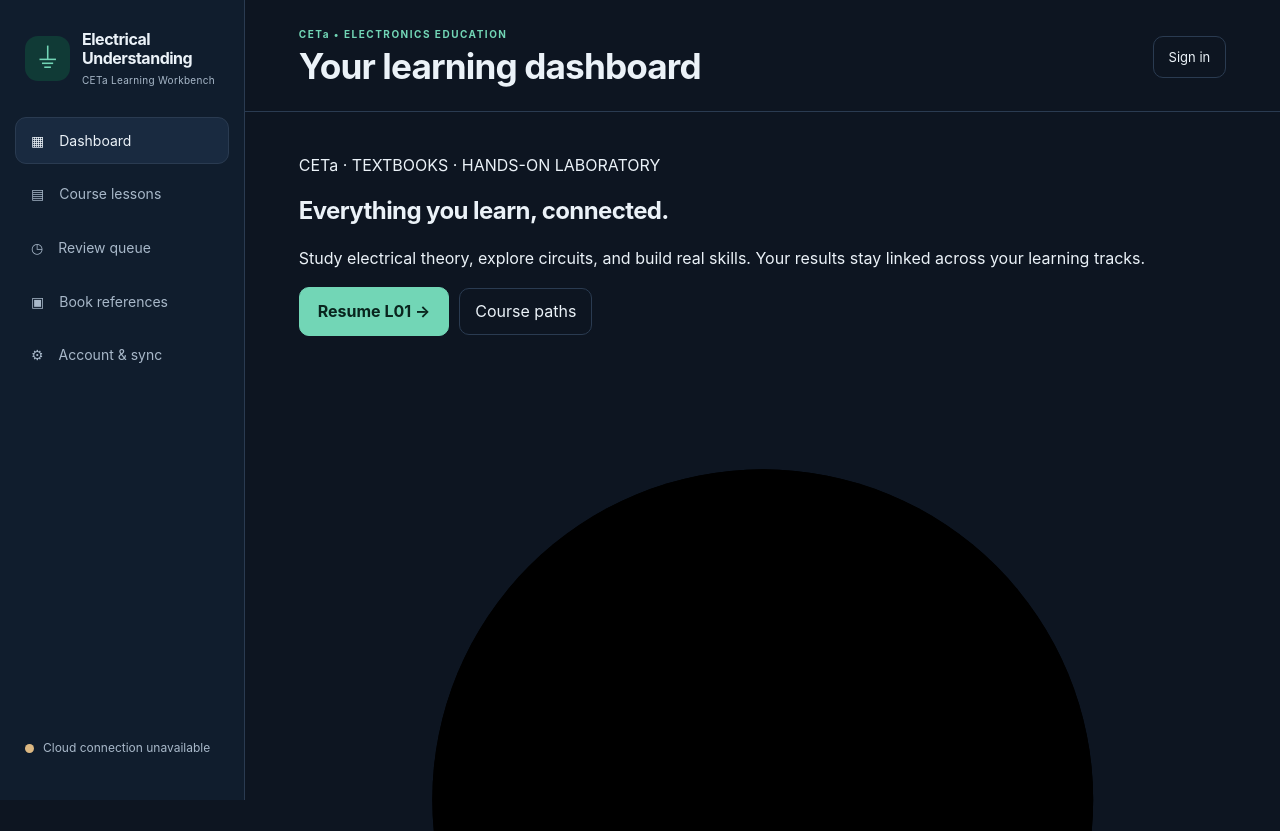
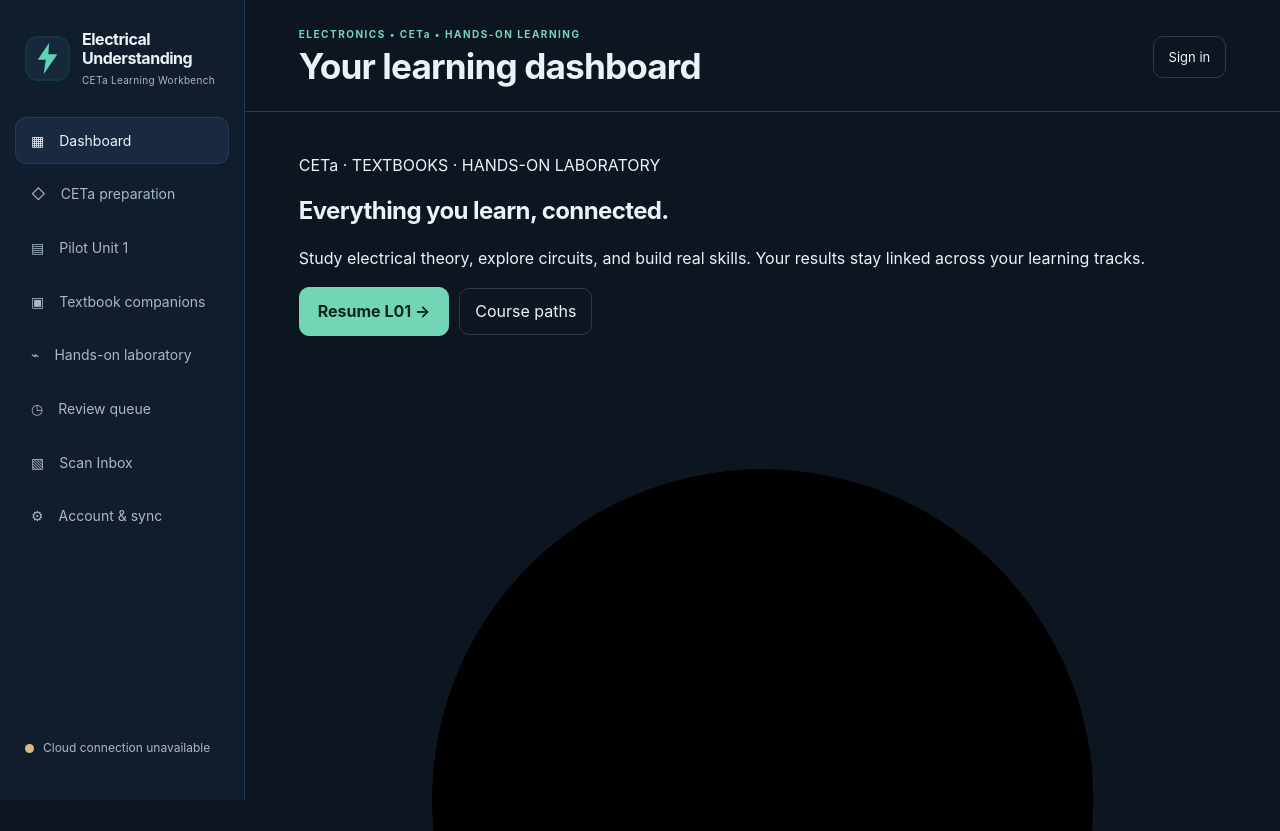
Before and after one commit to TheAmazingBaha2/electrical-understanding, a plain HTML site: page index.html in a window 1280 px wide. Shown: the top 831 px of the page. Drawn offline with Linux system fonts and the light colour scheme; a script that the page names is missing.

Commit message:
Add three-track navigation and yellow lightning brand to site shell

```diff
--- a/index.html
+++ b/index.html
@@ -3,10 +3,10 @@
 <head>
   <meta charset="utf-8">
   <meta name="viewport" content="width=device-width, initial-scale=1">
-  <meta name="theme-color" content="#121d2d">
-  <meta name="description" content="Electrical Understanding — CETa prep, circuit concepts, practical problems and spaced reviews.">
-  <title>Electrical Understanding · CETa Workbench</title>
-  <link rel="icon" href="./icon.svg" type="image/svg+xml">
+  <meta name="theme-color" content="#101B2A">
+  <meta name="description" content="Electrical Understanding — CETa course, textbook companions, hands-on laboratory, study progress and interactive circuits.">
+  <title>Electrical Understanding · Electronics Learning Center</title>
+  <link rel="icon" href="./icon.svg?v=2" type="image/svg+xml">
   <link rel="manifest" href="./manifest.webmanifest">
   <link rel="stylesheet" href="./styles.css">
 </head>
@@ -14,18 +14,21 @@
   <a class="skip" href="#main">Skip to content</a>
   <div class="shell">
     <aside class="sidebar">
-      <div class="brand"><div class="brand-icon">⏚</div><div><b>Electrical<br>Understanding</b><small>CETa Learning Workbench</small></div></div>
+      <div class="brand"><div class="brand-icon"><img src="./icon.svg" width="41" height="41" alt="Three yellow lightning bolts"></div><div><b>Electrical<br>Understanding</b><small>CETa Learning Workbench</small></div></div>
       <nav aria-label="Main navigation">
-        <button class="nav-link active" data-view="dashboard">▦ <span>Dashboard</span></button>
-        <button class="nav-link" data-view="curriculum">▤ <span>Course lessons</span></button>
-        <button class="nav-link" data-view="reviews">◷ <span>Review queue</span></button>
-        <button class="nav-link" data-view="library">▣ <span>Book references</span></button>
-        <button class="nav-link" data-view="account">⚙ <span>Account & sync</span></button>
+        <button class="nav-link active" data-view="dashboard"><span class="nav-symbol" aria-hidden="true">▦</span><span>Dashboard</span></button>
+        <button class="nav-link" data-view="ceta"><span class="nav-symbol" aria-hidden="true">◇</span><span>CETa preparation</span></button>
+        <button class="nav-link" data-view="curriculum"><span class="nav-symbol" aria-hidden="true">▤</span><span>Pilot Unit 1</span></button>
+        <button class="nav-link" data-view="textbooks"><span class="nav-symbol" aria-hidden="true">▣</span><span>Textbook companions</span></button>
+        <button class="nav-link" data-view="labs"><span class="nav-symbol" aria-hidden="true">⌁</span><span>Hands-on laboratory</span></button>
+        <button class="nav-link" data-view="reviews"><span class="nav-symbol" aria-hidden="true">◷</span><span>Review queue</span></button>
+        <button class="nav-link" data-view="scan-inbox"><span class="nav-symbol" aria-hidden="true">▧</span><span>Scan Inbox</span></button>
+        <button class="nav-link" data-view="account"><span class="nav-symbol" aria-hidden="true">⚙</span><span>Account & sync</span></button>
       </nav>
       <div class="sidebar-bottom"><span class="status-dot" id="status-dot"></span><span id="sync-status">Checking connection…</span></div>
     </aside>
     <div class="workspace">
-      <header class="topbar"><button class="mobile-menu" id="menu-toggle" aria-label="Open navigation">☰</button><div><p class="eyebrow">CETa • ELECTRONICS EDUCATION</p><h1 id="page-title">Your learning dashboard</h1></div><button id="account-pill" class="account-pill">Study account</button></header>
+      <header class="topbar"><button class="mobile-menu" id="menu-toggle" aria-label="Open navigation">☰</button><div><p class="eyebrow">ELECTRONICS • CETa • HANDS-ON LEARNING</p><h1 id="page-title">Your learning dashboard</h1></div><button id="account-pill" class="account-pill">Study account</button></header>
       <main id="main" tabindex="-1"><noscript>Enable JavaScript to use the interactive lessons and progress tracking.</noscript></main>
       <footer>Electrical Understanding · Educational circuits are for low-voltage learning only. Do not experiment with live mains.</footer>
     </div>
```
